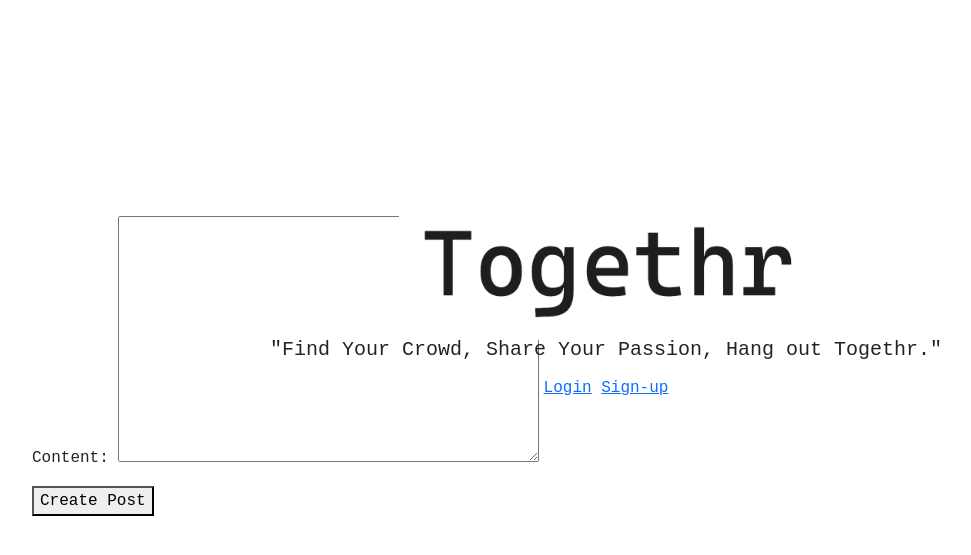
After one commit to adrimsaav/togethr-app, a Django app: page /post_create/ in a window 1280 px wide. The commit adds this page. Shown: the top 555 px of the page, without its empty margins (50-1021 px from the left). Run offline with Django 4.2, Linux system fonts and the light colour scheme.

Commit message:
Add paths for creating user posts

```diff
--- /dev/null
+++ b/togethr/main_app/forms.py
@@ -0,0 +1,7 @@
+from django import forms
+from .models import Post
+
+class PostForm(forms.ModelForm):
+    class Meta:
+        model = Post
+        fields = ['content']
--- a/togethr/main_app/models.py
+++ b/togethr/main_app/models.py
@@ -5,12 +5,16 @@ from django.contrib.auth.models import User
 
 # Create your models here.
 class Profile(models.Model):
-    # profile that user can also delete
     user = models.OneToOneField(User, on_delete=models.CASCADE)
-    # be able to follow different profiles, related_name is to see who is following who
-    # 'symmetrical' is for when whoever User follows, other User does not have to follow them.
-    # 'blank' is for when you have 0 following
     follows = models.ManyToManyField('self', related_name='followed_by', symmetrical=False, blank=True)
 
     def __str__(self):
         return self.user.username
+
+class Post(models.Model):
+    user = models.ForeignKey(User, on_delete=models.CASCADE)
+    content = models.TextField()
+    created_at = models.DateTimeField(auto_now_add=True)
+
+    def __str__(self):
+        return f"{self.user.username}: {self.content[:50]}"
--- /dev/null
+++ b/togethr/main_app/templates/post_create.html
@@ -0,0 +1,8 @@
+{% extends 'base.html' %}
+{% block content %}
+<form method="post">
+    {% csrf_token %}
+    {{ form.as_p }}
+    <button type="submit">Create Post</button>
+</form>
+{% endblock %}
--- a/togethr/main_app/urls.py
+++ b/togethr/main_app/urls.py
@@ -5,4 +5,6 @@ urlpatterns = [
   path('', views.home, name='home'),
   path('accounts/signup/', views.signup, name='signup'),
   path('profile_list/', views.profile_list, name='profile_list'),
+  path('post_create/', views.post_create, name='post_create'),
+  path('', views.home_view, name='home'),
 ]
--- a/togethr/main_app/views.py
+++ b/togethr/main_app/views.py
@@ -1,9 +1,11 @@
 from django.shortcuts import render, redirect
 from django.contrib.auth import authenticate, login
 from django.contrib.auth.forms import UserCreationForm
+from .models import Post
+from .forms import PostForm
 
 def home(request):
-  return render(request, 'home.html')
+    return render(request, 'home.html')
 
 def signup(request):
     error_message = ''
@@ -21,3 +23,28 @@ def signup(request):
 
 def profile_list(request):
     return render(request, 'profile_list.html')
+
+def home_view(request):
+    if request.method == 'POST' and request.user.is_authenticated:
+        form = PostForm(request.POST)
+        if form.is_valid():
+            post = form.save(commit=False)
+            post.user = request.user
+            post.save()
+            return redirect('home')
+    else:
+        form = PostForm()
+    posts = Post.objects.all().order_by('-created_at')
+    return render(request, 'home.html', {'form': form, 'posts': posts})
+
+def post_create(request):
+    if request.method == 'POST':
+        form = PostForm(request.POST)
+        if form.is_valid():
+            new_post = form.save(commit=False)
+            new_post.user = request.user
+            new_post.save()
+            return redirect('home')
+    else:
+        form = PostForm()
+    return render(request, 'post_create.html', {'form': form})
```
Also changed, not shown: togethr/main_app/templates/home.html (+18 -2 lines), togethr/main_app/migrations/0004_post.py (added).
